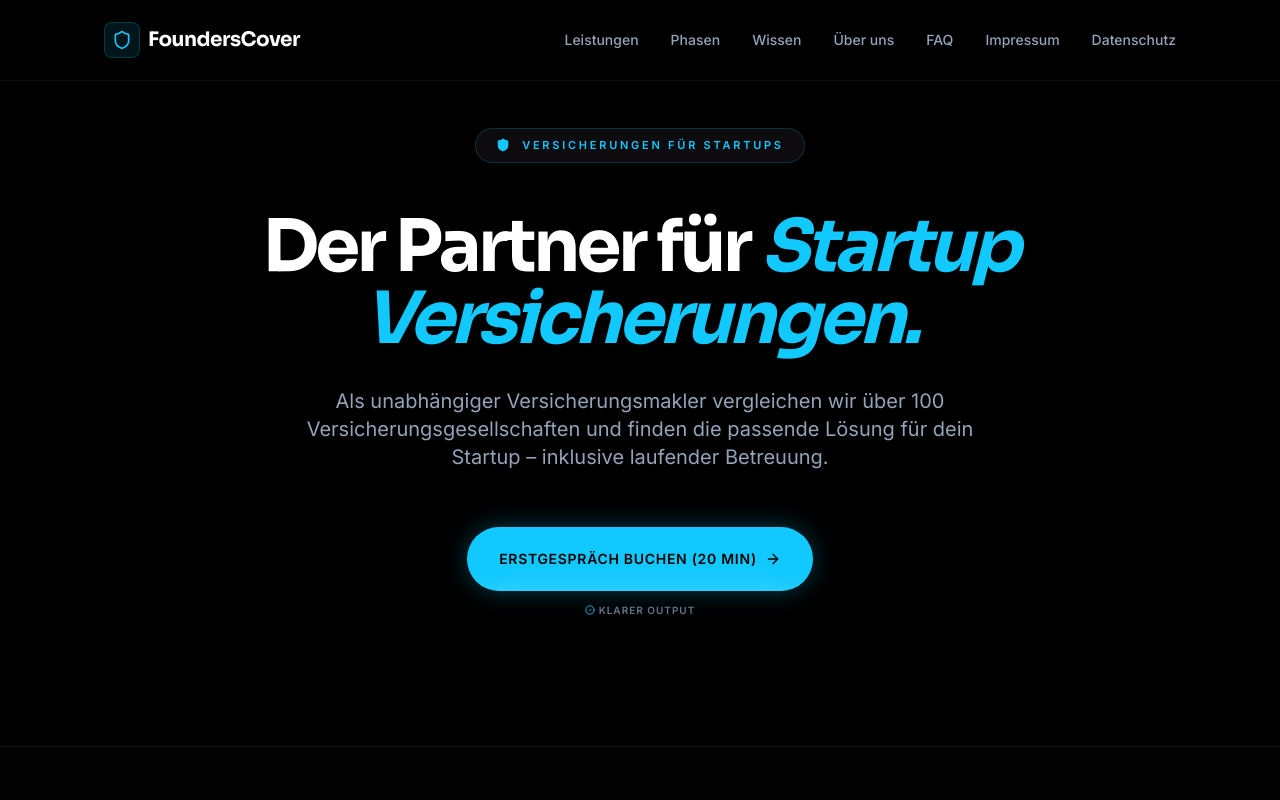
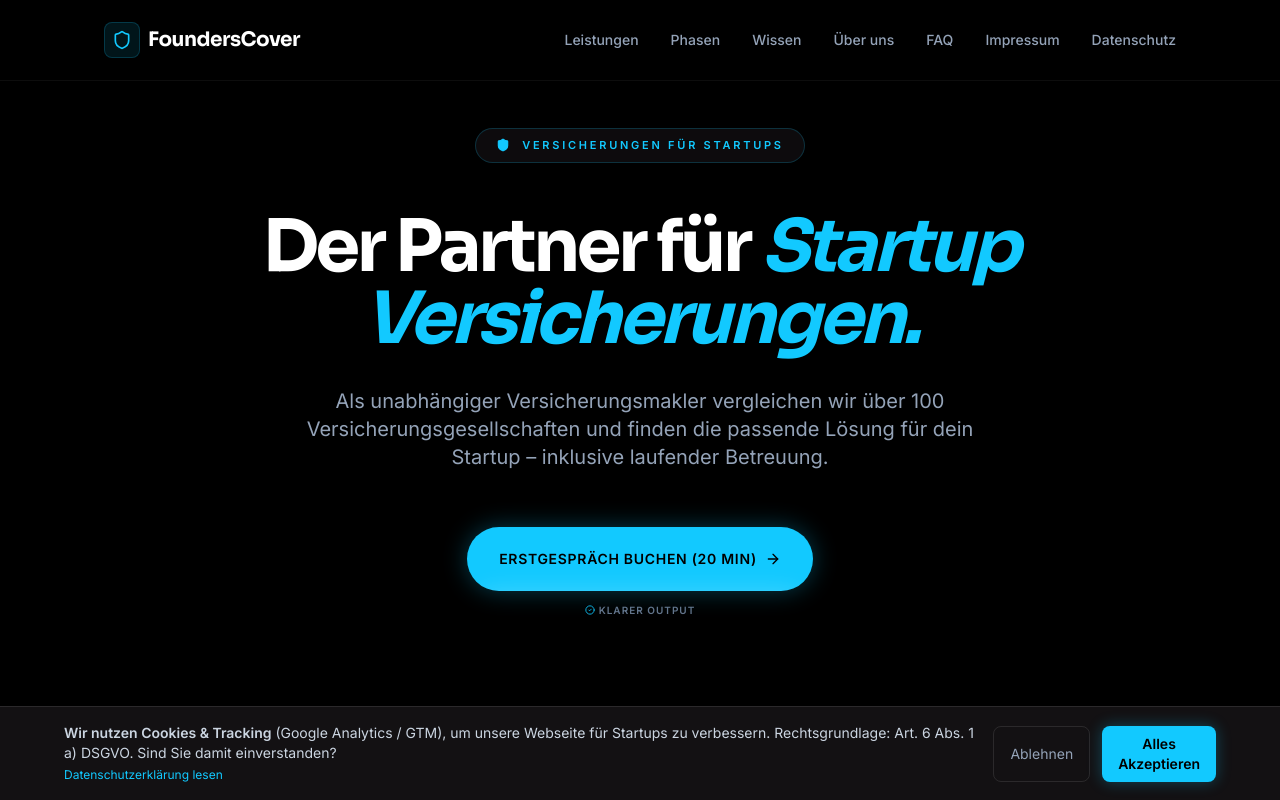
Before and after one commit to u1143922981-blip/FoundersCover, a React (Vite) app: page /#/ in a window 1280 px wide. Shown: the top 800 px of the page. Built offline with nearby package versions, Linux system fonts and the light colour scheme.

Commit message:
feat: add cookie banner and legal updates

```diff
--- a/App.tsx
+++ b/App.tsx
@@ -12,6 +12,7 @@ import Impressum from './pages/Impressum';
 import Datenschutz from './pages/Datenschutz';
 import ArticleDetail from './pages/ArticleDetail';
 import ScrollToTop from './components/ScrollToTop';
+import CookieBanner from './components/CookieBanner';
 
 const SEOManager: React.FC = () => {
   const location = useLocation();
@@ -69,6 +70,7 @@ const App: React.FC = () => {
     <Router>
       <ScrollToTop />
       <SEOManager />
+      <CookieBanner />
       <Routes>
         <Route path="/" element={<Home />} />
         <Route path="/termin" element={<Termin />} />
--- /dev/null
+++ b/components/CookieBanner.tsx
@@ -0,0 +1,60 @@
+import React, { useState, useEffect } from 'react';
+import { injectTracking } from '../utils/analytics';
+
+const CookieBanner: React.FC = () => {
+    const [showBanner, setShowBanner] = useState(false);
+
+    useEffect(() => {
+        const consent = localStorage.getItem('fc_cookie_consent');
+        if (consent === 'true') {
+            injectTracking();
+        } else if (consent === null) {
+            setShowBanner(true);
+        }
+    }, []);
+
+    const handleAccept = () => {
+        localStorage.setItem('fc_cookie_consent', 'true');
+        injectTracking();
+        setShowBanner(false);
+    };
+
+    const handleDecline = () => {
+        localStorage.setItem('fc_cookie_consent', 'false');
+        setShowBanner(false);
+    };
+
+    if (!showBanner) return null;
+
+    return (
+        <div className="fixed bottom-0 left-0 right-0 z-50 p-4 bg-surface/90 backdrop-blur-md border-t border-white/10 animate-fade-in-up">
+            <div className="max-w-6xl mx-auto flex flex-col md:flex-row items-center justify-between gap-4">
+                <div className="text-sm text-slate-300">
+                    <p>
+                        <strong>Wir nutzen Cookies & Tracking</strong> (Google Analytics / GTM), um unsere Webseite für Startups zu verbessern.
+                        Rechtsgrundlage: Art. 6 Abs. 1 a) DSGVO. Sind Sie damit einverstanden?
+                    </p>
+                    <a href="/datenschutz" className="text-primary hover:underline text-xs mt-1 inline-block">
+                        Datenschutzerklärung lesen
+                    </a>
+                </div>
+                <div className="flex gap-3">
+                    <button
+                        onClick={handleDecline}
+                        className="px-4 py-2 text-sm text-slate-400 hover:text-white border border-white/10 rounded-lg hover:bg-white/5 transition-colors"
+                    >
+                        Ablehnen
+                    </button>
+                    <button
+                        onClick={handleAccept}
+                        className="px-4 py-2 text-sm font-bold bg-primary text-black rounded-lg hover:bg-primary/90 transition-all shadow-[0_0_15px_rgba(18,201,255,0.3)]"
+                    >
+                        Alles Akzeptieren
+                    </button>
+                </div>
+            </div>
+        </div>
+    );
+};
+
+export default CookieBanner;
--- a/components/Layout.tsx
+++ b/components/Layout.tsx
@@ -130,6 +130,7 @@ export const Footer: React.FC = () => {
         <div className="flex gap-8">
           <Link to="/impressum">Impressum</Link>
           <Link to="/datenschutz">Datenschutz</Link>
+          <a href="https://www.versiflex.de/impressum" target="_blank" rel="noopener noreferrer">Erstinformation</a>
         </div>
       </div>
     </footer>
--- a/index.html
+++ b/index.html
@@ -3,25 +3,6 @@
 
 <head>
   <meta charset="UTF-8" />
-  <!-- Google Tag Manager -->
-  <script>(function (w, d, s, l, i) {
-      w[l] = w[l] || []; w[l].push({
-        'gtm.start':
-          new Date().getTime(), event: 'gtm.js'
-      }); var f = d.getElementsByTagName(s)[0],
-        j = d.createElement(s), dl = l != 'dataLayer' ? '&l=' + l : ''; j.async = true; j.src =
-          'https://www.googletagmanager.com/gtm.js?id=' + i + dl; f.parentNode.insertBefore(j, f);
-    })(window, document, 'script', 'dataLayer', 'GTM-WW9BZ94J');</script>
-  <!-- End Google Tag Manager -->
-  <!-- Google tag (gtag.js) -->
-  <script async src="https://www.googletagmanager.com/gtag/js?id=G-B2E12P59HC"></script>
-  <script>
-    window.dataLayer = window.dataLayer || [];
-    function gtag() { dataLayer.push(arguments); }
-    gtag('js', new Date());
-
-    gtag('config', 'G-B2E12P59HC');
-  </script>
   <meta name="viewport" content="width=device-width, initial-scale=1.0" />
   <title>FoundersCover | Startup Versicherung Experten Deutschland | Berlin, München, Hamburg</title>
   <meta name="description"
@@ -205,10 +186,6 @@
 </head>
 
 <body class="mesh-gradient">
-  <!-- Google Tag Manager (noscript) -->
-  <noscript><iframe src="https://www.googletagmanager.com/ns.html?id=GTM-WW9BZ94J" height="0" width="0"
-      style="display:none;visibility:hidden"></iframe></noscript>
-  <!-- End Google Tag Manager (noscript) -->
   <div id="root"></div>
 </body>
 
--- a/pages/Datenschutz.tsx
+++ b/pages/Datenschutz.tsx
@@ -43,7 +43,14 @@ const Datenschutz: React.FC = () => {
 
                             <div>
                                 <h3 className="text-white font-semibold mb-1">Cookies</h3>
-                                <p className="text-sm">Wir setzen technisch notwendige Cookies ein, um die Funktion der Website zu gewährleisten. Sie können Cookies in Ihren Browser-Einstellungen verwalten.</p>
+                                <p className="text-sm">Wir setzen technisch notwendige Cookies ein. Zusätzlich nutzen wir (nach Einwilligung) Google Analytics und Google Tag Manager zur Reichweitenmessung.</p>
+                            </div>
+
+                            <div>
+                                <h3 className="text-white font-semibold mb-1">Google Analytics & Tag Manager</h3>
+                                <p className="text-sm">
+                                    Soweit Sie eingewilligt haben, nutzen wir Google Analytics 4 (Google Ireland Limited). Zweck: Analyse der Websitenutzung. Rechtsgrundlage: Art. 6 Abs. 1 a) DSGVO. Datenübermittlung in die USA ist möglich (EU-Standardvertragsklauseln). Speicherdauer: 2 bzw. 14 Monate. Sie können die Einwilligung jederzeit über unser Cookie-Banner widerrufen.
+                                </p>
                             </div>
 
                             <div>
--- /dev/null
+++ b/utils/analytics.ts
@@ -0,0 +1,43 @@
+export const GTM_ID = 'GTM-WW9BZ94J';
+export const GA4_ID = 'G-B2E12P59HC';
+
+export const injectTracking = () => {
+    if (typeof window === 'undefined') return;
+    if (document.getElementById('gtm-script')) return; // Prevent double injection
+
+    // 1. Inject GTM
+    const script = document.createElement('script');
+    script.id = 'gtm-script';
+    script.innerHTML = `(function(w,d,s,l,i){w[l]=w[l]||[];w[l].push({'gtm.start':
+    new Date().getTime(),event:'gtm.js'});var f=d.getElementsByTagName(s)[0],
+    j=d.createElement(s),dl=l!='dataLayer'?'&l='+l:'';j.async=true;j.src=
+    'https://www.googletagmanager.com/gtm.js?id='+i+dl;f.parentNode.insertBefore(j,f);
+    })(window,document,'script','dataLayer','${GTM_ID}');`;
+    document.head.appendChild(script);
+
+    // 2. Inject GTM Noscript (Body)
+    const noscript = document.createElement('noscript');
+    noscript.id = 'gtm-noscript';
+    noscript.innerHTML = `<iframe src="https://www.googletagmanager.com/ns.html?id=${GTM_ID}"
+    height="0" width="0" style="display:none;visibility:hidden"></iframe>`;
+    document.body.insertBefore(noscript, document.body.firstChild);
+
+    // 3. Inject GA4
+    const gtagScript = document.createElement('script');
+    gtagScript.id = 'ga4-script';
+    gtagScript.async = true;
+    gtagScript.src = `https://www.googletagmanager.com/gtag/js?id=${GA4_ID}`;
+    document.head.appendChild(gtagScript);
+
+    const gtagConfig = document.createElement('script');
+    gtagConfig.id = 'ga4-config';
+    gtagConfig.innerHTML = `
+      window.dataLayer = window.dataLayer || [];
+      function gtag(){dataLayer.push(arguments);}
+      gtag('js', new Date());
+      gtag('config', '${GA4_ID}');
+    `;
+    document.head.appendChild(gtagConfig);
+
+    console.log('Tracking scripts injected.');
+};
```
